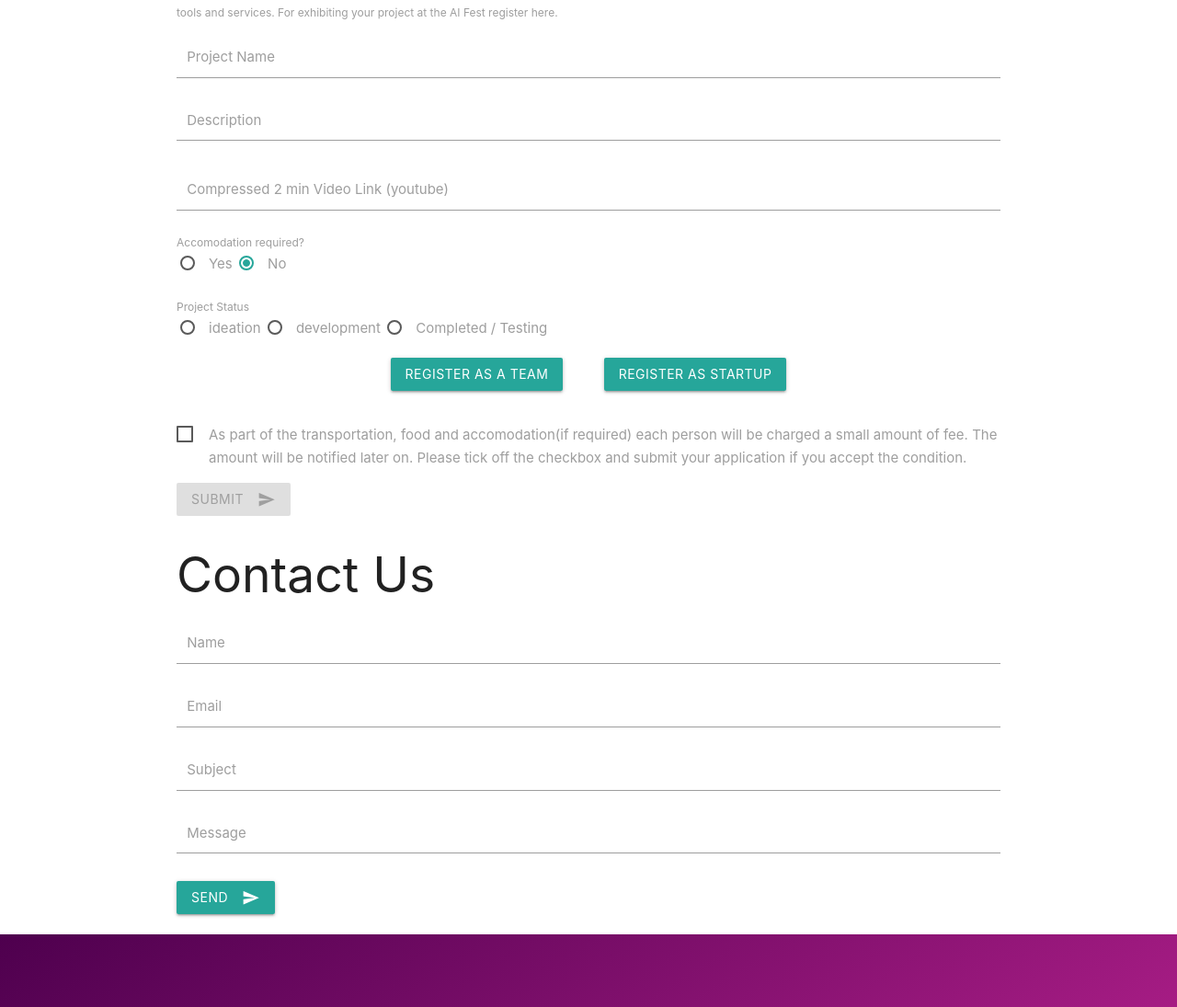
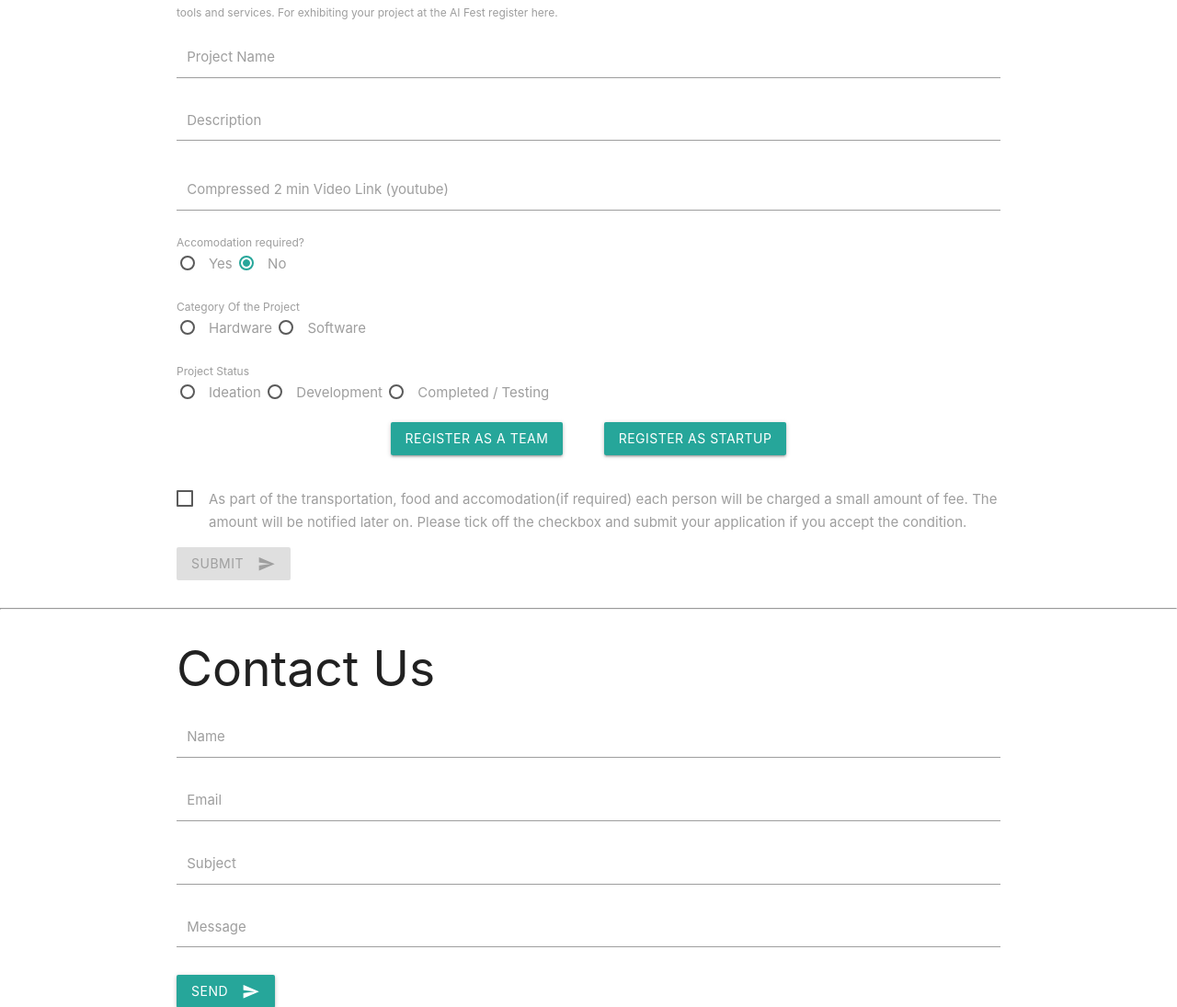
Before and after one commit to iedccoet/aifestregistration, a PHP site: page / in a window 1280 px wide. Shown: the part 1808-2903 px from the top of the page at 92% size. Run offline with PHP 8.4, Linux system fonts and the light colour scheme; some libraries are stand-ins or nearby versions.

Commit message:
added category of project + updated apply.php

```diff
--- a/apply.php
+++ b/apply.php
@@ -41,14 +41,17 @@
     $project_desc = pickup('project_desc');
     $accomodation = pickup('accomodation');
     $link = pickup('video_link');
+    $category = pickup('category');
+    $status = pickup('status');
 
     include_once('conn.php');
 
     $date = date('Y-m-d');
 
-    mysqli_query($con, "INSERT INTO register_stall(first_name1, last_name1 , email1, mobile1, tshirt1, first_name2, last_name2 , email2, mobile2,tshirt2, first_name3, last_name3 , email3, mobile3, tshirt3, first_name4, last_name4 , email4, mobile4, tshirt4, first_name5, last_name5 , email5, mobile5, tshirt5, first_name6, last_name6 , email6, mobile6, tshirt6, project_name, project_desc,link,accomodation1 ,date_tab)
+    mysqli_query($con, "INSERT INTO register_stall(first_name1, last_name1 , email1, mobile1, tshirt1, first_name2, last_name2 , email2, mobile2,tshirt2, first_name3, last_name3 , email3, mobile3, tshirt3, first_name4, last_name4 , email4, mobile4, tshirt4, first_name5, last_name5 , email5, mobile5, tshirt5, first_name6, last_name6 , email6, mobile6, tshirt6, project_name, project_desc,current_stage,category_project,link,accomodation1 ,date_tab)
 
-      VALUES('$first_name1', '$last_name1','$email1','$mobile1', '$tshirt1','$first_name2', '$last_name2','$email2','$mobile2', '$tshirt2', '$first_name3', '$last_name3','$email3','$mobile3', '$tshirt3', '$first_name4', '$last_name4','$email4','$mobile4', '$tshirt4', '$first_name5', '$last_name5','$email5','$mobile5', '$tshirt5', '$first_name6', '$last_name6','$email6','$mobile6', '$tshirt6', '$project', '$project_desc','$link','$accomodation','$date')") or die("<script>
+      VALUES('$first_name1', '$last_name1','$email1','$mobile1', '$tshirt1','$first_name2', '$last_name2','$email2','$mobile2', '$tshirt2', '$first_name3', '$last_name3','$email3','$mobile3', '$tshirt3', '$first_name4', '$last_name4','$email4','$mobile4', '$tshirt4', '$first_name5', '$last_name5','$email5','$mobile5', '$tshirt5', '$first_name6', '$last_name6','$email6','$mobile6', '$tshirt6', '$project', '$project_desc',
+      '$status','$category','$link','$accomodation','$date')") or die("<script>
       alert('Unable to register. Please try again.');
       window.location.href='index.php';
       </script>");
--- a/index.php
+++ b/index.php
@@ -172,18 +172,31 @@
             </div>
 
             <div><br>
+              <label>Category Of the Project</label><br>
+                  <label>
+                    <input class="with-gap" name="category" type="radio"  value="hardware"/>
+                    <span>Hardware</span>
+                  </label>
+
+                  <label>
+                    <input class="with-gap" name="category" type="radio"  value="software"/>
+                    <span>Software</span>
+                  </label>
+            </div>
+
+            <div><br>
               <label>Project Status</label><br>
                   <label>
                     <input class="with-gap" name="status" type="radio"  value="ideation"/>
-                    <span>ideation</span>
+                    <span>Ideation</span>
                   </label>
 
                   <label>
                     <input class="with-gap" name="status" type="radio"  value="development"/>
-                    <span>development</span>
+                    <span>Development</span>
                   </label>
                   <label>
-                    <input class="with-gap" name="status" type="radio"  value="Completed"/>
+                    <input class="with-gap" name="status" type="radio"  value="completed"/>
                     <span>Completed / Testing</span>
                   </label>
             </div>
@@ -229,6 +242,11 @@
       </form>
 
     </div>
+
+
+    <br>
+    <hr>
+
     <?php
       include_once('contact.php');
     ?>
```
